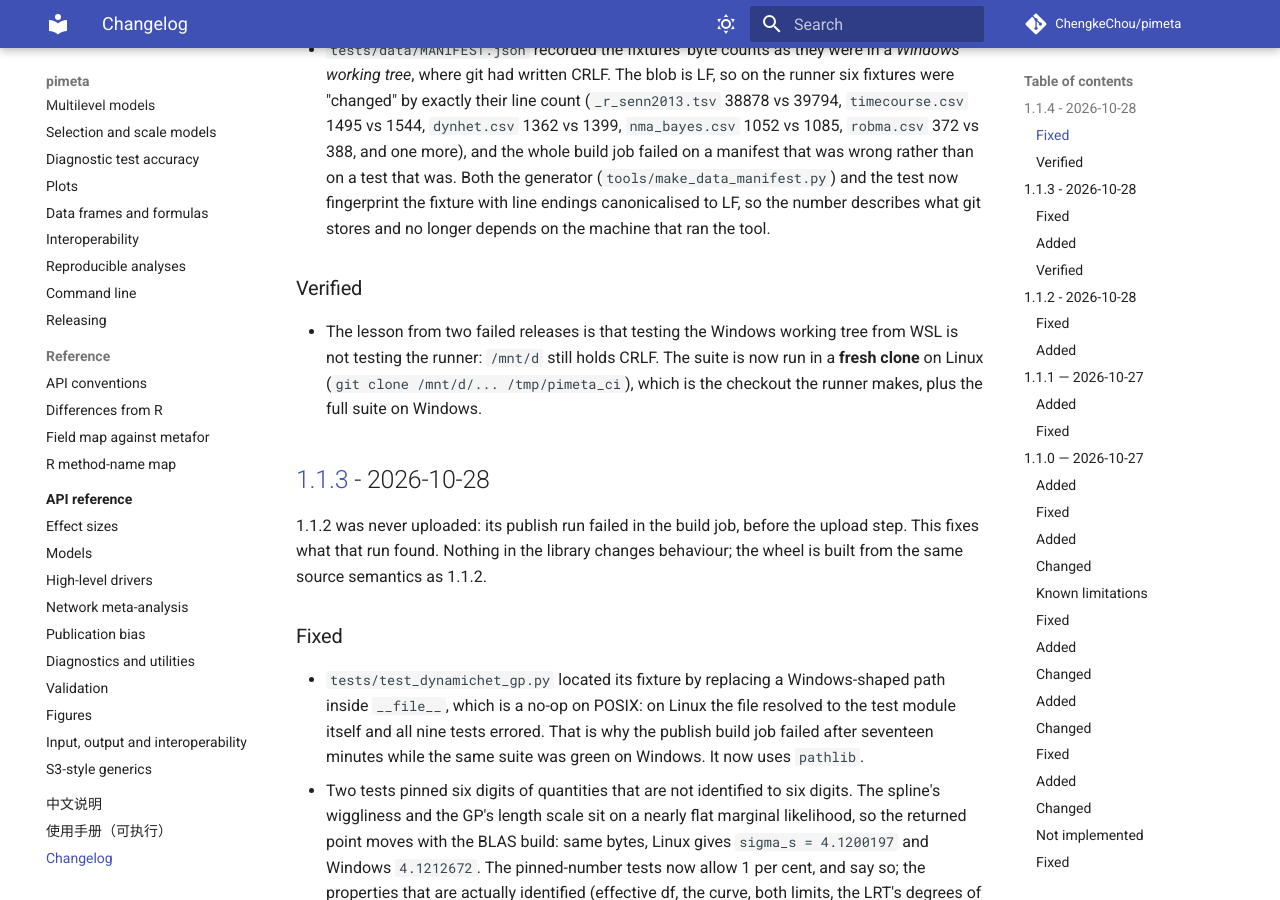
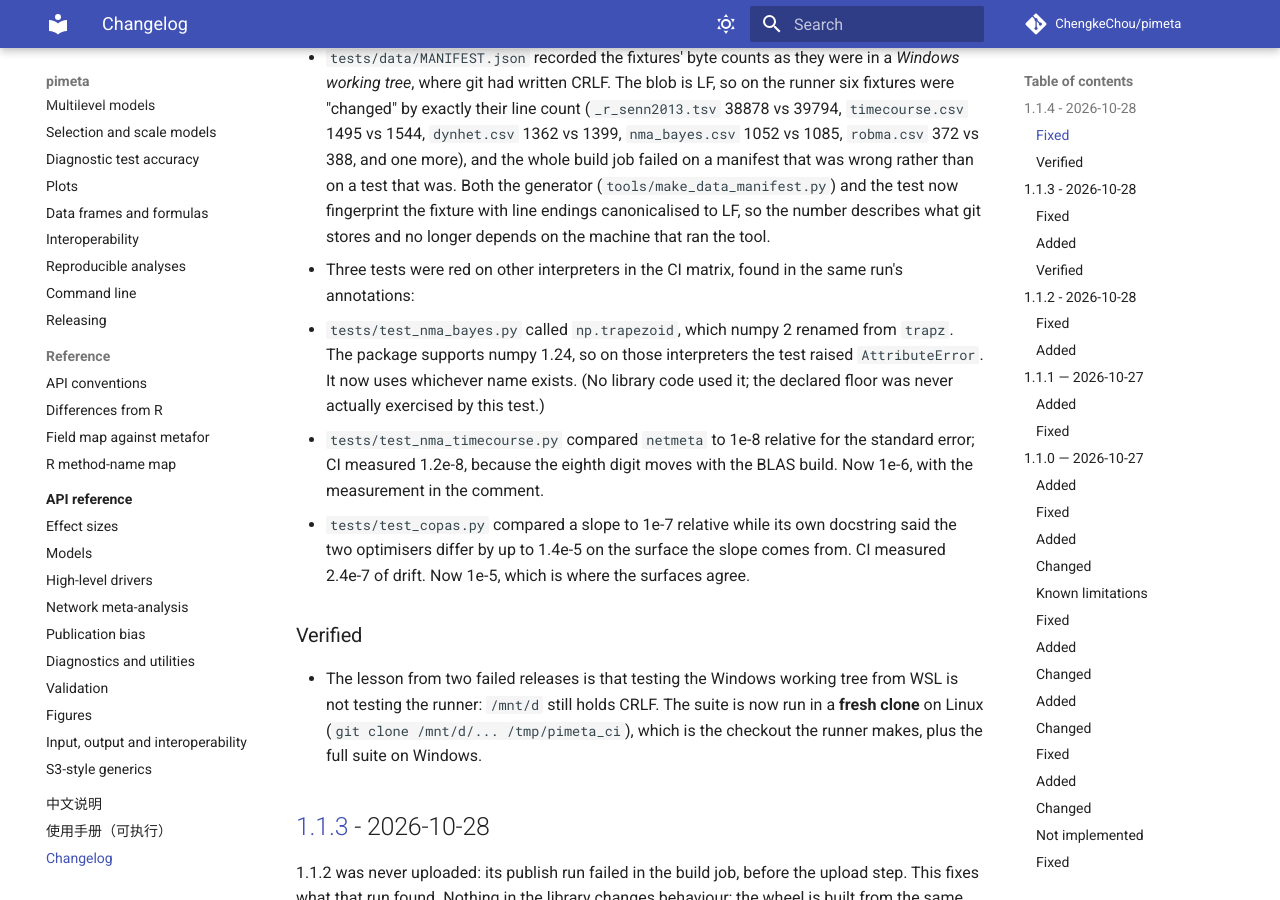
Before and after one commit to ChengkeChou/pimeta, an MkDocs documentation site: the page built from docs/changelog.md, in a window 1280 px wide and 900 px high, scrolled down 440 px. Built offline with MkDocs 1.6.1 and Material for MkDocs 9.7.7, drawn with Linux system fonts in a browser that asks for light colours; comment, search, counter and statistics services are not loaded.

Commit message:
release: 1.1.4 - the three other red tests in the same matrix
The CI annotations for 659f891 listed ten distinct failures, not one.  The
manifest was seven of them; these are the other three, all of which the ubuntu
build job could hit.

  * tests/test_nma_bayes.py called np.trapezoid, which numpy 2 renamed from
    trapz: on numpy 1.x (the declared floor is 1.24) the test raised
    AttributeError.  No library code used it.
  * tests/test_nma_timecourse.py compared netmeta's standard errors to 1e-8
    relative; CI measured 1.2e-8, the eighth digit moving with the BLAS build.
  * tests/test_copas.py compared a slope to 1e-7 relative while its own
    docstring recorded that the optimisers behind that slope differ by up to
    1.4e-5.  CI measured 2.4e-7.

```diff
--- a/docs/changelog.md
+++ b/docs/changelog.md
@@ -22,6 +22,21 @@ reason that has nothing to do with the library. This fixes that reason. The
   (`tools/make_data_manifest.py`) and the test now fingerprint the fixture with
   line endings canonicalised to LF, so the number describes what git stores
   and no longer depends on the machine that ran the tool.
+
+- Three tests were red on other interpreters in the CI matrix, found in the
+  same run's annotations:
+  - `tests/test_nma_bayes.py` called `np.trapezoid`, which numpy 2 renamed
+    from `trapz`. The package supports numpy 1.24, so on those interpreters
+    the test raised `AttributeError`. It now uses whichever name exists. (No
+    library code used it; the declared floor was never actually exercised by
+    this test.)
+  - `tests/test_nma_timecourse.py` compared `netmeta` to 1e-8 relative for the
+    standard error; CI measured 1.2e-8, because the eighth digit moves with
+    the BLAS build. Now 1e-6, with the measurement in the comment.
+  - `tests/test_copas.py` compared a slope to 1e-7 relative while its own
+    docstring said the two optimisers differ by up to 1.4e-5 on the surface
+    the slope comes from. CI measured 2.4e-7 of drift. Now 1e-5, which is
+    where the surfaces agree.
 
 ### Verified
 
```
Also changed, not shown: CHANGELOG.md (+15 -0 lines), docs/guide/releasing.md (+15 -0 lines), 3 other files.
